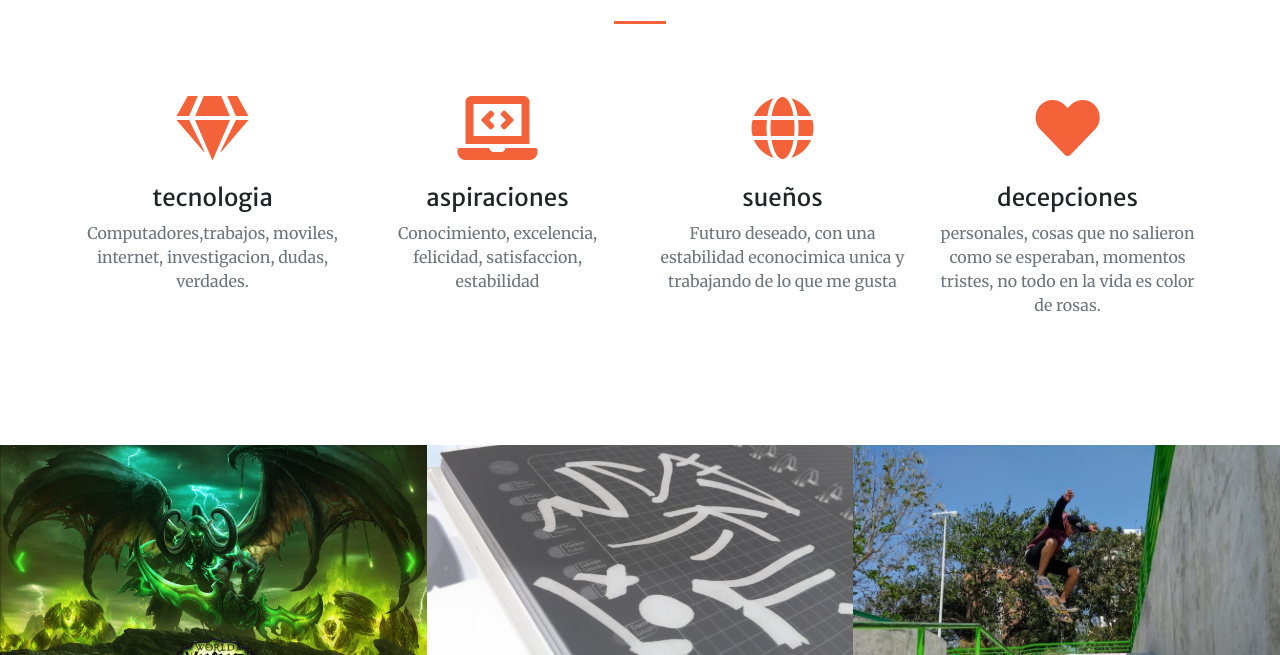
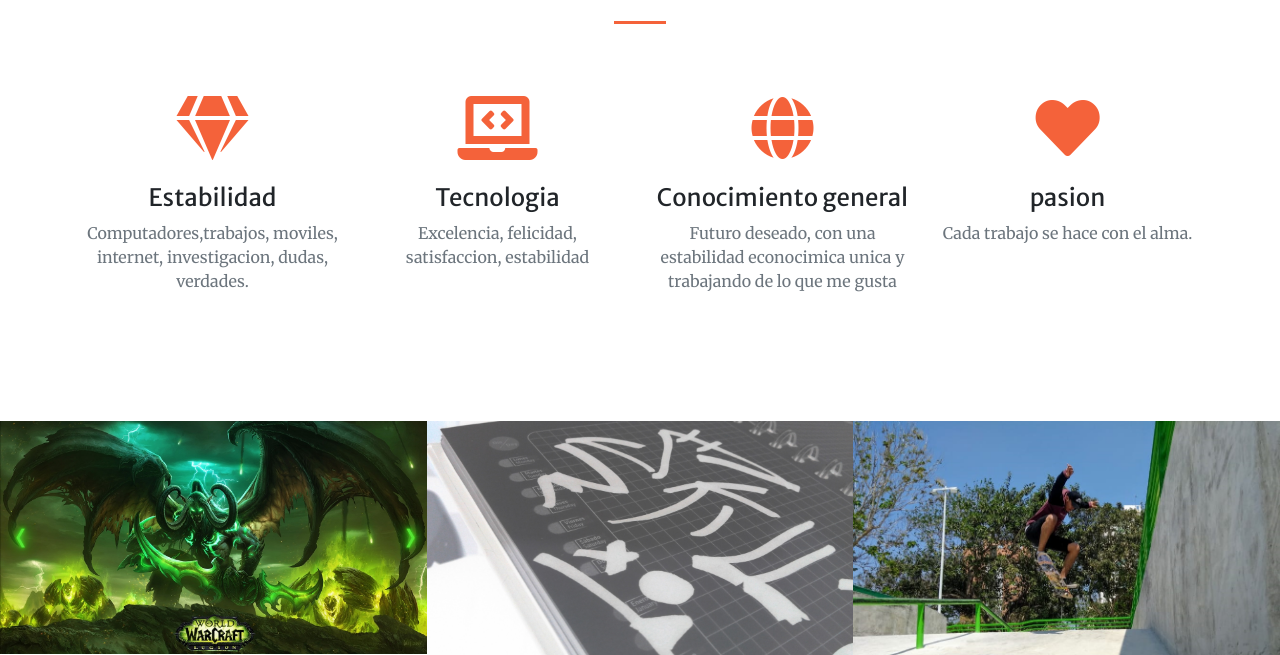
Before and after one commit to byakowarrior/byakowarrior.github.io, a website with bundled scripts: page index.html in a window 1280 px wide. Shown: the part 1519-2174 px from the top of the page. Built offline with nearby package versions, Linux system fonts and the light colour scheme.

Commit message:
Se realizo uno retoques

```diff
--- a/index.html
+++ b/index.html
@@ -43,10 +43,10 @@
             <a class="nav-link js-scroll-trigger" href="#services">aspiraciones</a>
           </li>
           <li class="nav-item">
-            <a class="nav-link js-scroll-trigger" href="#portfolio">sueños</a>
+            <a class="nav-link js-scroll-trigger" href="#portfolio">fotos y temas</a>
           </li>
           <li class="nav-item">
-            <a class="nav-link js-scroll-trigger" href="#contact">quien soy</a>
+            <a class="nav-link js-scroll-trigger" href="#contact">mis datos</a>
           </li>
         </ul>
       </div>
@@ -93,30 +93,29 @@
         <div class="col-lg-3 col-md-6 text-center">
           <div class="mt-5">
             <i class="fas fa-4x fa-gem text-primary mb-4"></i>
-            <h3 class="h4 mb-2">tecnologia</h3>
+            <h3 class="h4 mb-2">Estabilidad</h3>
             <p class="text-muted mb-0">Computadores,trabajos, moviles, internet, investigacion, dudas, verdades.</p>
           </div>
         </div>
         <div class="col-lg-3 col-md-6 text-center">
           <div class="mt-5">
             <i class="fas fa-4x fa-laptop-code text-primary mb-4"></i>
-            <h3 class="h4 mb-2">aspiraciones</h3>
-            <p class="text-muted mb-0">Conocimiento, excelencia, felicidad, satisfaccion, estabilidad</p>
+            <h3 class="h4 mb-2">Tecnologia</h3>
+            <p class="text-muted mb-0"> Excelencia, felicidad, satisfaccion, estabilidad</p>
           </div>
         </div>
         <div class="col-lg-3 col-md-6 text-center">
           <div class="mt-5">
             <i class="fas fa-4x fa-globe text-primary mb-4"></i>
-            <h3 class="h4 mb-2">sueños</h3>
+            <h3 class="h4 mb-2">Conocimiento general</h3>
             <p class="text-muted mb-0">Futuro deseado, con una estabilidad econocimica unica y trabajando de lo que me gusta</p>
           </div>
         </div>
         <div class="col-lg-3 col-md-6 text-center">
           <div class="mt-5">
             <i class="fas fa-4x fa-heart text-primary mb-4"></i>
-            <h3 class="h4 mb-2">decepciones</h3>
-            <p class="text-muted mb-0">personales, cosas que no salieron como se esperaban, momentos tristes, no todo en la vida es
-            color de rosas.</p>
+            <h3 class="h4 mb-2">pasion</h3>
+            <p class="text-muted mb-0">Cada trabajo se hace con el alma.</p>
           </div>
         </div>
       </div>
```
